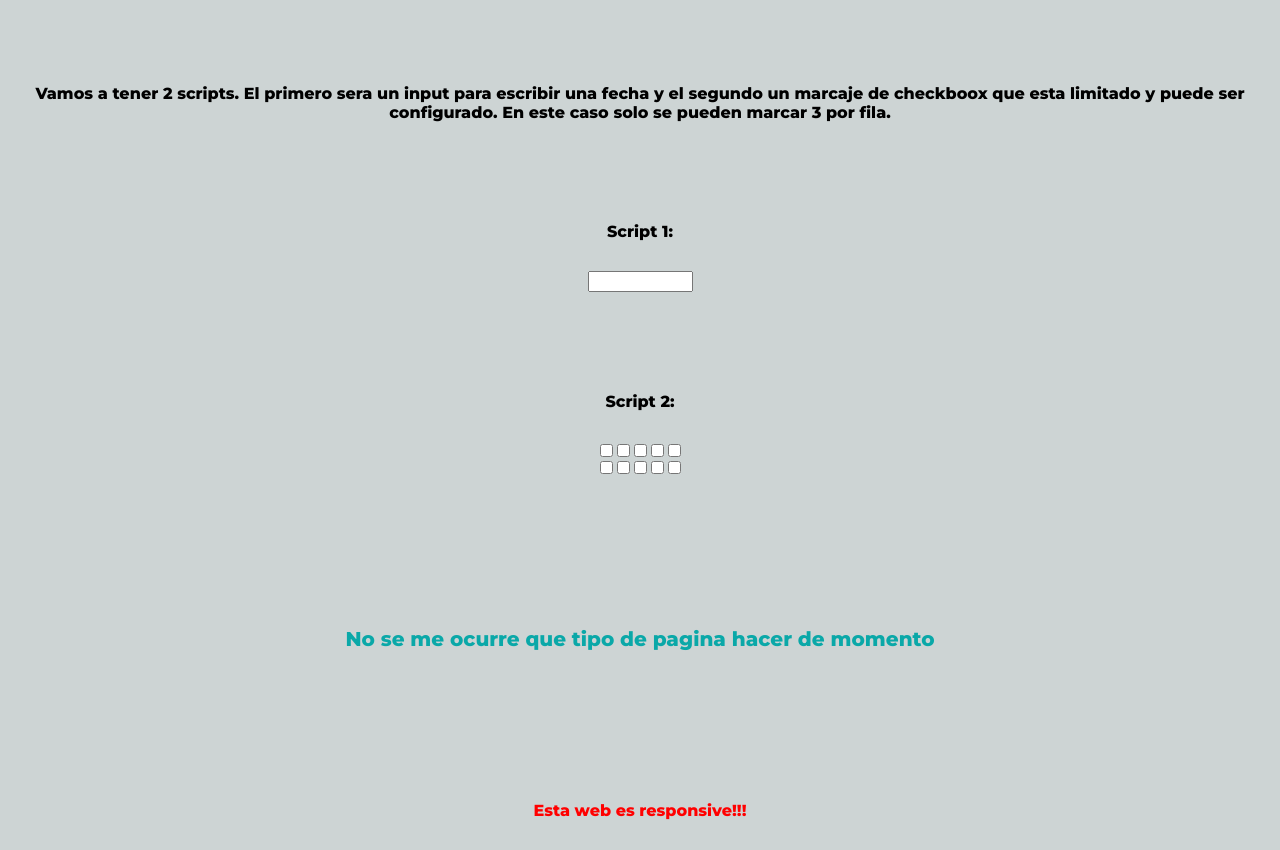
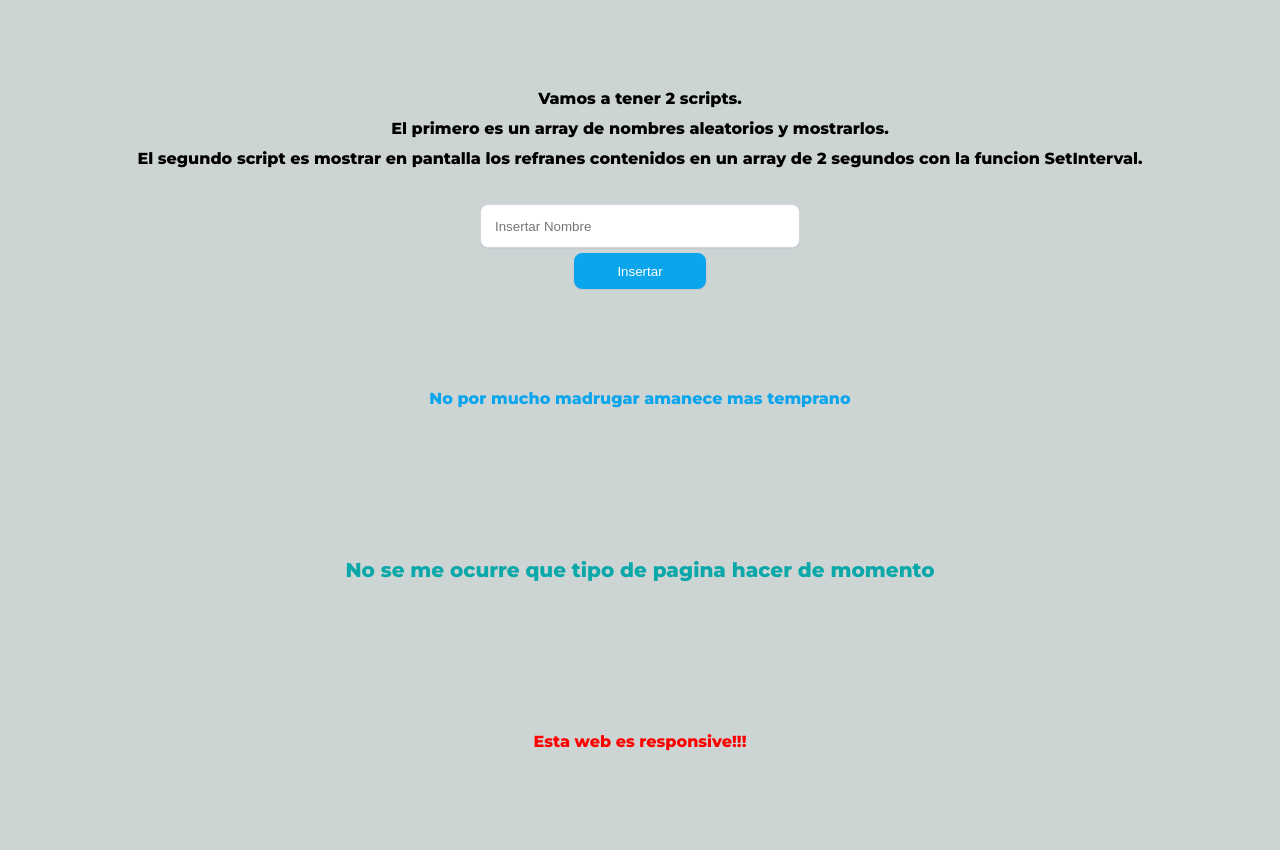
Before and after one commit to JuanPabloM19/javascript, a plain HTML site: page index.html in a window 1280 px wide. Shown: the part 89-939 px from the top of the page. After the commit the page ends 870 px from the top, so only its background shows below. Drawn offline with Linux system fonts and the light colour scheme.

Commit message:
Entrega 2

```diff
--- a/index.html
+++ b/index.html
@@ -9,7 +9,7 @@
     <title>Entrega 1 Javascript</title>
 </head>
 <body>
-    <h1>Bienvenido a la Entrega 1 de Juan Pablo Munizaga</h1>
+    <!-- <h1>Bienvenido a la Entrega 1 de Juan Pablo Munizaga</h1>
     <p>Vamos a tener 2 scripts. El primero sera un input para escribir una fecha y el segundo un marcaje de checkboox que esta limitado y puede ser configurado. En este caso solo se pueden marcar 3 por fila.</p>
 
     <p>Script 1:</p>
@@ -31,7 +31,20 @@
         <td width='20' valign='top'><input type='checkbox' onclick='validar(formulario.checkbox10,1)' name='checkbox10' value='checkbox10'></td>
         </tr>
         </table>
+        </form> -->
+
+        <h1>Bienvenido a la Entrega 2 de Juan Pablo Munizaga</h1>
+        <p class="separar">Vamos a tener 2 scripts. <br> El primero es un array de nombres aleatorios y mostrarlos. <br> El segundo script es mostrar en pantalla los refranes contenidos en un array de 2 segundos con la funcion SetInterval.</p>
+
+        <form>
+            <input id="nombre" type="text" placeholder="Insertar Nombre"/>
+            <button class="sep btn-style" onclick="insertarNombre(event)">Insertar</button>
         </form>
+        <div>
+            <ul id="lista-nombres"></ul>
+        </div>
+
+        <p class="colour" id="salida"></p>
 
         <h3>No se me ocurre que tipo de pagina hacer de momento</h3>
         <p class="color">Esta web es responsive!!!</p>
--- a/main.js
+++ b/main.js
@@ -1,112 +1,160 @@
-function IsNumeric(valor) {
-  var log = valor.length;
-  var sw = "S";
-  for (x = 0; x < log; x++) {
-    v1 = valor.substr(x, 1);
-    v2 = parseInt(v1);
-    //Compruebo si es un valor numérico
-    if (isNaN(v2)) {
-      sw = "N";
+// function IsNumeric(valor) {
+//   var log = valor.length;
+//   var sw = "S";
+//   for (x = 0; x < log; x++) {
+//     v1 = valor.substr(x, 1);
+//     v2 = parseInt(v1);
+//     //Compruebo si es un valor numérico
+//     if (isNaN(v2)) {
+//       sw = "N";
+//     }
+//   }
+//   if (sw == "S") {
+//     return true;
+//   } else {
+//     return false;
+//   }
+// }
+
+// var primerslap = false;
+// var segundoslap = false;
+
+// function formateafecha(fecha) {
+//   var long = fecha.length;
+//   var dia;
+//   var mes;
+//   var ano;
+
+//   if (long >= 2 && primerslap == false) {
+//     dia = fecha.substr(0, 2);
+//     if (IsNumeric(dia) == true && dia <= 31 && dia != "00") {
+//       fecha = fecha.substr(0, 2) + "/" + fecha.substr(3, 7);
+//       primerslap = true;
+//     } else {
+//       fecha = "";
+//       primerslap = false;
+//     }
+//   } else {
+//     dia = fecha.substr(0, 1);
+//     if (IsNumeric(dia) == false) {
+//       fecha = "";
+//     }
+//     if (long <= 2 && (primerslap = true)) {
+//       fecha = fecha.substr(0, 1);
+//       primerslap = false;
+//     }
+//   }
+//   if (long >= 5 && segundoslap == false) {
+//     mes = fecha.substr(3, 2);
+//     if (IsNumeric(mes) == true && mes <= 12 && mes != "00") {
+//       fecha = fecha.substr(0, 5) + "/" + fecha.substr(6, 4);
+//       segundoslap = true;
+//     } else {
+//       fecha = fecha.substr(0, 3);
+//       segundoslap = false;
+//     }
+//   } else {
+//     if (long <= 5 && (segundoslap = true)) {
+//       fecha = fecha.substr(0, 4);
+//       segundoslap = false;
+//     }
+//   }
+//   if (long >= 7) {
+//     ano = fecha.substr(6, 4);
+//     if (IsNumeric(ano) == false) {
+//       fecha = fecha.substr(0, 6);
+//     } else {
+//       if (long == 10) {
+//         if (ano == 0 || ano < 1900 || ano > 2100) {
+//           fecha = fecha.substr(0, 6);
+//         }
+//       }
+//     }
+//   }
+
+//   if (long >= 10) {
+//     fecha = fecha.substr(0, 10);
+//     dia = fecha.substr(0, 2);
+//     mes = fecha.substr(3, 2);
+//     ano = fecha.substr(6, 4);
+//     // Año no viciesto y es febrero y el dia es mayor a 28
+//     if (ano % 4 != 0 && mes == 02 && dia > 28) {
+//       fecha = fecha.substr(0, 2) + "/";
+//     }
+//   }
+//   return fecha;
+// }
+
+// //Número máximo de casillas marcadas por cada fila
+// var maximo = 3;
+
+// //El contador es un array de forma que cada posición del array es una linea del formulario
+// var cont = new Array(0, 0);
+
+// function validar(check, grupo) {
+//   //Compruebo si la casilla está marcada
+//   if (check.checked == true) {
+//     //está marcada, entonces aumento en uno el contador del grupo
+//     cont[grupo]++;
+//     //compruebo si el contador ha llegado al máximo permitido
+//     if (cont[grupo] > maximo) {
+//       //si ha llegado al máximo, muestro mensaje de error
+//       alert("No se pueden elegir más de " + maximo + " casillas a la vez.");
+//       //desmarco la casilla, porque no se puede permitir marcar
+//       check.checked = false;
+//       //resto una unidad al contador de grupo, porque he desmarcado una casilla
+//       cont[grupo]--;
+//     }
+//   } else {
+//     //si la casilla no estaba marcada, resto uno al contador de grupo
+//     cont[grupo]--;
+//   }
+// }
+
+var refranes=["El que la sigue la consigue","Mas vale prevenir que curar","Persona prevenida vale por dos","Quien todo lo quiere, todo lo pierde","No por mucho madrugar amanece mas temprano"];
+var indice=0;
+
+setInterval(MuestraSiguienteRefran,2000);
+
+function MuestraSiguienteRefran(){
+  indice++;
+  if(indice>refranes.length){indice=0;}
+  document.getElementById("salida").innerHTML=refranes[indice];
+}
+
+nombres = []
+
+function insertarNombre(evt) {
+    evt.preventDefault();
+
+    let nombre = document.getElementById("nombre").value;
+
+    if (nombre == "") {
+        alert("El nombre no puede estar vacio");
+    } else if(!existeNombre(nombre)) {
+        let opcion = "<li> " + nombre + "</li>";
+
+        let lista = document.getElementById("lista-nombres");
+
+        lista.innerHTML += opcion;
+
+        nombres.push(nombre);
+
+        alert("Se ha insertado el nombre");
+    }else{
+        alert("Existe el nombre");
+    }
+
+}
+
+function existeNombre(nombre){
+
+    // Busco el nombre
+    const nombreEncontrado = nombres.find(element => element.trim().toLowerCase() === nombre.trim().toLowerCase());
+
+    if(nombreEncontrado){
+        return true;
+    }else{
+        return false;
     }
   }
-  if (sw == "S") {
-    return true;
-  } else {
-    return false;
-  }
-}
-
-var primerslap = false;
-var segundoslap = false;
-
-function formateafecha(fecha) {
-  var long = fecha.length;
-  var dia;
-  var mes;
-  var ano;
-
-  if (long >= 2 && primerslap == false) {
-    dia = fecha.substr(0, 2);
-    if (IsNumeric(dia) == true && dia <= 31 && dia != "00") {
-      fecha = fecha.substr(0, 2) + "/" + fecha.substr(3, 7);
-      primerslap = true;
-    } else {
-      fecha = "";
-      primerslap = false;
-    }
-  } else {
-    dia = fecha.substr(0, 1);
-    if (IsNumeric(dia) == false) {
-      fecha = "";
-    }
-    if (long <= 2 && (primerslap = true)) {
-      fecha = fecha.substr(0, 1);
-      primerslap = false;
-    }
-  }
-  if (long >= 5 && segundoslap == false) {
-    mes = fecha.substr(3, 2);
-    if (IsNumeric(mes) == true && mes <= 12 && mes != "00") {
-      fecha = fecha.substr(0, 5) + "/" + fecha.substr(6, 4);
-      segundoslap = true;
-    } else {
-      fecha = fecha.substr(0, 3);
-      segundoslap = false;
-    }
-  } else {
-    if (long <= 5 && (segundoslap = true)) {
-      fecha = fecha.substr(0, 4);
-      segundoslap = false;
-    }
-  }
-  if (long >= 7) {
-    ano = fecha.substr(6, 4);
-    if (IsNumeric(ano) == false) {
-      fecha = fecha.substr(0, 6);
-    } else {
-      if (long == 10) {
-        if (ano == 0 || ano < 1900 || ano > 2100) {
-          fecha = fecha.substr(0, 6);
-        }
-      }
-    }
-  }
-
-  if (long >= 10) {
-    fecha = fecha.substr(0, 10);
-    dia = fecha.substr(0, 2);
-    mes = fecha.substr(3, 2);
-    ano = fecha.substr(6, 4);
-    // Año no viciesto y es febrero y el dia es mayor a 28
-    if (ano % 4 != 0 && mes == 02 && dia > 28) {
-      fecha = fecha.substr(0, 2) + "/";
-    }
-  }
-  return fecha;
-}
-
-//Número máximo de casillas marcadas por cada fila
-var maximo = 3;
-
-//El contador es un array de forma que cada posición del array es una linea del formulario
-var cont = new Array(0, 0);
-
-function validar(check, grupo) {
-  //Compruebo si la casilla está marcada
-  if (check.checked == true) {
-    //está marcada, entonces aumento en uno el contador del grupo
-    cont[grupo]++;
-    //compruebo si el contador ha llegado al máximo permitido
-    if (cont[grupo] > maximo) {
-      //si ha llegado al máximo, muestro mensaje de error
-      alert("No se pueden elegir más de " + maximo + " casillas a la vez.");
-      //desmarco la casilla, porque no se puede permitir marcar
-      check.checked = false;
-      //resto una unidad al contador de grupo, porque he desmarcado una casilla
-      cont[grupo]--;
-    }
-  } else {
-    //si la casilla no estaba marcada, resto uno al contador de grupo
-    cont[grupo]--;
-  }
-}
--- a/style.css
+++ b/style.css
@@ -37,7 +37,8 @@ p {
     margin-bottom: 30px !important;
 }
 
-input, form {
+input,
+form {
     margin: 0 auto !important;
     display: flex !important;
     flex-direction: column !important;
@@ -45,6 +46,49 @@ input, form {
     align-items: center !important;
 }
 
-.color{
+.color {
     color: red !important;
 }
+
+.separar {
+    line-height: 30px !important;
+}
+
+.sep {
+    margin-top: 5px !important;
+}
+
+.btn-style {
+    display: flex;
+    flex-direction: row;
+    justify-content: center;
+    align-items: center;
+    padding: 8px 14px;
+    gap: 8px;
+    width: 132px;
+    height: 36px;
+    background: #0BA5EC;
+    border: 1px solid #0BA5EC;
+    box-shadow: 0px 1px 2px rgba(16, 24, 40, 0.05);
+    border-radius: 8px;
+    color: white !important;
+}
+
+input {
+    box-sizing: border-box;
+    display: flex;
+    flex-direction: row;
+    align-items: center;
+    padding: 10px 14px;
+    gap: 8px;
+    width: 320px;
+    height: 44px;
+    background: #FFFFFF;
+    border: 1px solid #D0D5DD;
+    box-shadow: 0px 1px 2px rgba(16, 24, 40, 0.05);
+    border-radius: 8px;
+}
+
+.colour{
+    color: #0BA5EC !important;
+}
```
